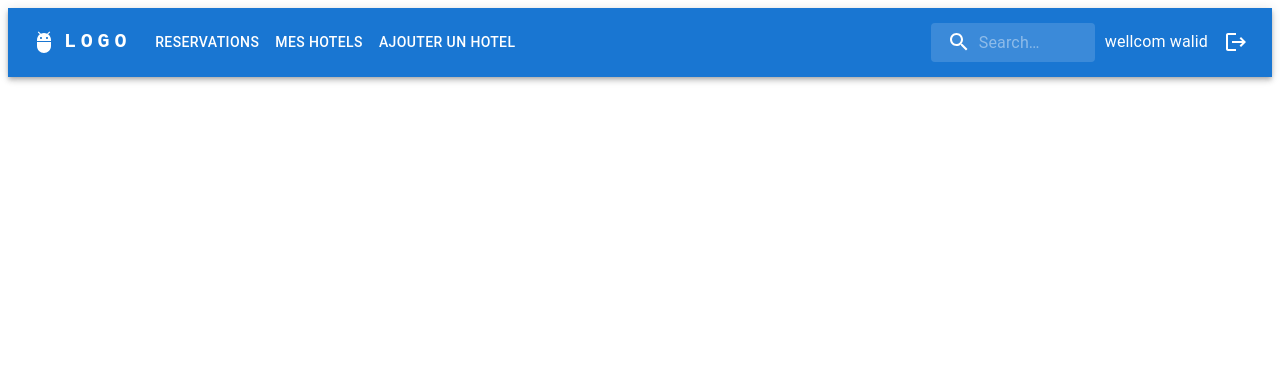
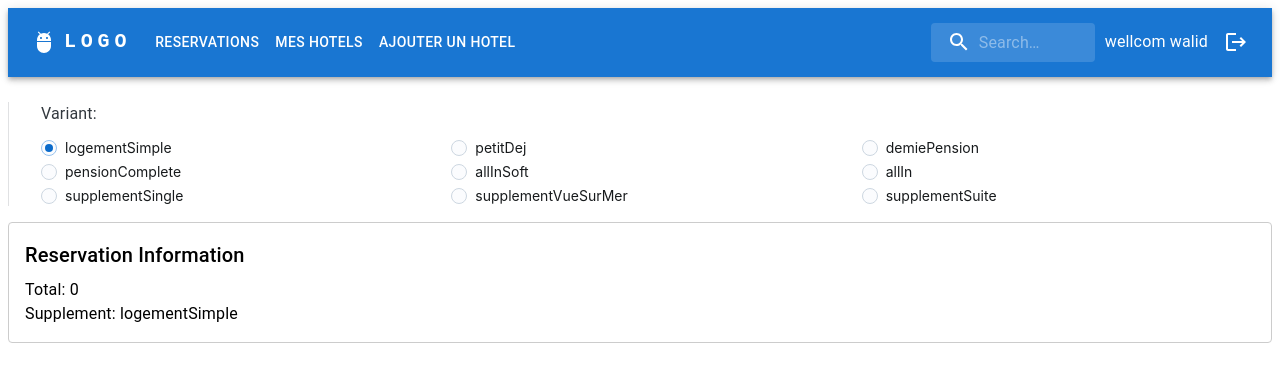
Before and after one commit to fares-boutriga/EL-BEY-TRAVEL, a React (Create React App) app in the folder client/: page /up in a window 1280 px wide. Shown: the top 382 px of the page. Built offline with nearby package versions, Linux system fonts and the light colour scheme.

Commit message:
lurn redux

```diff
--- a/client/src/App.js
+++ b/client/src/App.js
@@ -15,6 +15,7 @@ import AddReservation from './components/Reservation/AddReservation/AddReservati
 import Rooms from './components/Reservation/Rooms';
 import { store } from './store';
 import {Provider} from 'react-redux'
+import UpdateReservation from './components/Reservation/UpdateReservation';
 
 function App() {
   const [hotelId,setHotelId]=useState('')
@@ -27,9 +28,9 @@ function App() {
         <NavBar />
         <Routes>
           <Route path="/" element={<CreateHotle setHotelId={setHotelId}/>} />
+          {/* delete the hotel details component */}
           <Route path="/HotelDetails" element={<HotelDetails />} />
           <Route path="/CreatePeriods" element={<CreatePeriods hotelId={newHotel}/>} />
-          <Route path="/HotelDetails" element={<HotelDetails />} />
           <Route path="/Prices/:NPeriode" element={<Prices  hotelId={newHotel}/>} />
           <Route path="/login" element={<Login />} />
           <Route path="/signUp" element={<SignUp />} />
@@ -38,6 +39,7 @@ function App() {
           <Route path="/p" element={<Promotion />} />
           <Route path="/add" element={<AddReservation />} />
           <Route path="/room" element={<Rooms />} />
+          <Route path="/up" element={<UpdateReservation />} />
           {/* <Route path="/register" element={<RegisterPage />} /> */}
 
         </Routes>
--- a/client/src/components/Prices/PriceOnePer.jsx
+++ b/client/src/components/Prices/PriceOnePer.jsx
@@ -14,9 +14,9 @@ export default function PriceOnePer({setPrices,reload}) {
     pensionComplète: "",
     allInSoft: "",
     allIn: "",
-    supplémentSingle: "",
-    supplémentVueSurMer: "",
-    supplémentSuite: "",
+    supplementSingle: "",
+    supplementVueSurMer: "",
+    supplementSuite: "",
   });
   useEffect(()=>{
     setValues({
@@ -26,9 +26,9 @@ export default function PriceOnePer({setPrices,reload}) {
         pensionComplète: "",
         allInSoft: "",
         allIn: "",
-        supplémentSingle: "",
-        supplémentVueSurMer: "",
-        supplémentSuite: ""
+        supplementSingle: "",
+        supplementVueSurMer: "",
+        supplementSuite: ""
       })
   },[reload])
   const handleChange = (prop) => (event) => {
@@ -131,14 +131,14 @@ export default function PriceOnePer({setPrices,reload}) {
         <Grid item xs={12} sm={6}>
           <TextField
             required
-            id="supplémentSingle"
-            name="supplémentSingle"
+            id="supplementSingle"
+            name="supplementSingle"
             label="Supplément single"
             fullWidth
             variant="standard"
             type='number'
-            value={values.supplémentSingle}
-            onChange={handleChange('supplémentSingle')}
+            value={values.supplementSingle}
+            onChange={handleChange('supplementSingle')}
           />
         </Grid>
         <Grid item xs={12} sm={6}>
@@ -150,25 +150,25 @@ export default function PriceOnePer({setPrices,reload}) {
             fullWidth
             variant="standard"
             type='number'
-            value={values.supplémentVueSurMer}
-            onChange={handleChange('supplémentVueSurMer')}
+            value={values.supplementVueSurMer}
+            onChange={handleChange('supplementVueSurMer')}
           />
         </Grid>
         <Grid item xs={12} sm={6}>
           <TextField
             required
-            id="supplémentSuite"
-            name="supplémentSuite"
-            label="supplémentSuite"
+            id="supplementSuite"
+            name="supplementSuite"
+            label="supplementSuite"
             fullWidth
             variant="standard"
             type='number'
-            value={values.supplémentSuite}
-            onChange={handleChange('supplémentSuite')}
+            value={values.supplementSuite}
+            onChange={handleChange('supplementSuite')}
           />
         </Grid>
 
-      <Button onClick={()=>console.log(values)} >clg supplémentSuite</Button>
+      <Button onClick={()=>console.log(values)} >clg supplementSuite</Button>
       </Grid>
     </React.Fragment>
   );
--- a/client/src/components/Reservation/AddReservation/HotelsPrices.jsx
+++ b/client/src/components/Reservation/AddReservation/HotelsPrices.jsx
@@ -6,14 +6,13 @@ import Card from "@mui/joy/Card";
 import CardContent from "@mui/joy/CardContent";
 import Typography from "@mui/joy/Typography";
 import Sheet from "@mui/joy/Sheet";
-import axios from "axios";
 import hotelImage from "../../../assets/hotel.png";
 import { Rating } from "@mui/material";
 import {getRoomData} from '../../../features/roomsSlice'
 import { useDispatch, useSelector } from "react-redux";
+import { setTotal } from "../../../features/resrvationSlice";
 
 function HotelsPrices({
-  rooms,
   checkInDate,
   checkOutDate,
   numberDays,
@@ -21,6 +20,7 @@ function HotelsPrices({
   hotels,
 }) {
   const { values} = useSelector((state) => state.roomData);
+  const supplement = useSelector(state => state.reservation.supplement);
 
   const dispatch = useDispatch();
 
@@ -53,16 +53,56 @@ function HotelsPrices({
     return result;
   };
 
-  const handleRoomsPrice = (arr) => {
+  const handleRoomsPrice = (arr,supp) => {
     let roomsPrice = {};
-
+    let total=0
     for (let i = 0; i < roomData.length; i++) {
       const roomNumber = `room${i + 1}`;
 
-      if (roomData[i].nAdult === 1) {
-        roomsPrice[roomNumber] = arr[4].price;
-      } else if (roomData[i].nAdult > 1) {
-        roomsPrice[roomNumber] = arr[0].price;
+      if (roomData[i].nAdult === 1&&supp==='logementSimple') {
+        roomsPrice[roomNumber] = arr[4].price+arr[0].price
+      } else if (roomData[i].nAdult > 1 &&supp==='logementSimple') {
+        roomsPrice[roomNumber] = arr[0].price *2;
+      }
+      if (roomData[i].nAdult === 1&&supp==="petitDej") {
+        roomsPrice[roomNumber] = arr[4].price+arr[1].price
+      } else if (roomData[i].nAdult > 1 &&supp==="petitDej") {
+        roomsPrice[roomNumber] = arr[1].price *2;
+      }
+      if (roomData[i].nAdult === 1&&supp==="supplémentVueSurMer") {
+        roomsPrice[roomNumber] = arr[4].price+arr[2].price
+      } else if (roomData[i].nAdult > 1 &&supp==="supplémentVueSurMer") {
+        roomsPrice[roomNumber] = arr[2].price *2;
+      }
+      if (roomData[i].nAdult === 1&&supp==="demiePension") {
+        roomsPrice[roomNumber] = arr[4].price+arr[3].price
+      } else if (roomData[i].nAdult > 1 &&supp==="demiePension") {
+        roomsPrice[roomNumber] = arr[3].price *2;
+      }
+      if (roomData[i].nAdult === 1&&supp==="demiePension") {
+        roomsPrice[roomNumber] = arr[4].price+arr[3].price
+      } else if (roomData[i].nAdult > 1 &&supp==="demiePension") {
+        roomsPrice[roomNumber] = arr[3].price *2;
+      }
+      if (roomData[i].nAdult === 1&&supp==="pensionComplete") {
+        roomsPrice[roomNumber] = arr[4].price+arr[5].price
+      } else if (roomData[i].nAdult > 1 &&supp==="pensionComplete") {
+        roomsPrice[roomNumber] = arr[5].price *2;
+      }
+      if (roomData[i].nAdult === 1&&supp==="allInSoft") {
+        roomsPrice[roomNumber] = arr[4].price+arr[6].price
+      } else if (roomData[i].nAdult > 1 &&supp==="allInSoft") {
+        roomsPrice[roomNumber] = arr[6].price *2;
+      }
+      if (roomData[i].nAdult === 1&&supp==="allIn") {
+        roomsPrice[roomNumber] = arr[4].price+arr[7].price
+      } else if (roomData[i].nAdult > 1 &&supp==="allIn") {
+        roomsPrice[roomNumber] = arr[7].price *2;
+      }
+      if (roomData[i].nAdult === 1&&supp==="supplementSuite") {
+        roomsPrice[roomNumber] = arr[4].price+arr[8].price
+      } else if (roomData[i].nAdult > 1 &&supp==="supplémentSuite") {
+        roomsPrice[roomNumber] = arr[8].price *2;
       }
     }
 
@@ -70,7 +110,12 @@ function HotelsPrices({
     console.log("Rooms price:", roomsPrice);
     console.log("Room data:", roomData);
     dispatch(getRoomData(roomData));
-
+    for(let key in roomsPrice ){
+      total +=roomsPrice[key]
+    }
+    console.log('this is the total',total * numberDays)
+    dispatch(setTotal(total*numberDays ))
+    return total * numberDays
   };
 
   return (
@@ -120,7 +165,7 @@ function HotelsPrices({
                 fontWeight="lg"
                 textColor="text.tertiary"
               >
-                {fixPrice(e.prices[0].price, e.periods)}
+                {handleRoomsPrice(e.prices, supplement)}
               </Typography>
               <Sheet
                 sx={{
--- /dev/null
+++ b/client/src/components/Reservation/UpdateReservation.jsx
@@ -0,0 +1,88 @@
+import * as React from 'react';
+import { useSelector, useDispatch } from 'react-redux'; // Import hooks from react-redux
+import Sheet from '@mui/joy/Sheet';
+import Button from '@mui/joy/Button';
+import RadioGroup from '@mui/joy/RadioGroup';
+import Radio from '@mui/joy/Radio';
+import Grid from '@mui/material/Grid'; // Import Grid from MUI
+import { setSupplement } from '../../features/resrvationSlice';
+import { Typography, Box } from '@mui/material';
+
+export default function UpdateReservation() {
+  const dispatch = useDispatch(); // Get the dispatch function from useDispatch
+  const supplement = useSelector(state => state.reservation.supplement); // Get the supplement state from Redux
+
+  const handleSupplementChange = (event) => {
+    dispatch(setSupplement(event.target.value)); // Dispatch the setSupplement action to update the supplement state in Redux
+  };
+  const reservation = useSelector((state) => state.reservation);
+
+  return (
+    <Box>
+      <Sheet
+        sx={{
+          background: 'transparent',
+          pl: 4,
+          borderLeft: '1px solid',
+          borderColor: 'divider',
+        }}
+      >
+        <Typography
+          level="body-sm"
+          fontWeight="xl"
+          id="variant-label"
+          textColor="text.primary"
+          mb={1}
+        >
+          Variant:
+        </Typography>
+        <RadioGroup
+          size="sm"
+          aria-labelledby="variant-label"
+          name="variant"
+          value={supplement} // Use the supplement state from Redux
+          onChange={handleSupplementChange} // Use the handleSupplementChange function to update the supplement state
+        >
+          <Grid container spacing={0}> {/* Minimize gap in Grid container */}
+            <Grid item xs={12} sm={6} md={4}>
+              <Radio label="logementSimple" value="logementSimple" />
+            </Grid>
+            <Grid item xs={12} sm={6} md={4}>
+              <Radio label="petitDej" value="petitDej" />
+            </Grid>
+            <Grid item xs={12} sm={6} md={4}>
+              <Radio label="demiePension" value="demiePension" />
+            </Grid>
+            <Grid item xs={12} sm={6} md={4}>
+              <Radio label="pensionComplete" value="pensionComplete" />
+            </Grid>
+            <Grid item xs={12} sm={6} md={4}>
+              <Radio label="allInSoft" value="allInSoft" />
+            </Grid>
+            <Grid item xs={12} sm={6} md={4}>
+              <Radio label="allIn" value="allIn" />
+            </Grid>
+            <Grid item xs={12} sm={6} md={4}>
+              <Radio label="supplementSingle" value="supplementSingle" />
+            </Grid>
+            <Grid item xs={12} sm={6} md={4}>
+              <Radio label="supplementVueSurMer" value="supplementVueSurMer" />
+            </Grid>
+            <Grid item xs={12} sm={6} md={4}>
+              <Radio label="supplementSuite" value="supplementSuite" />
+            </Grid>
+          </Grid>
+        </RadioGroup>
+      </Sheet>
+      <Box sx={{ p: 2, border: '1px solid #ccc', borderRadius: '4px', mt: 2 }}>
+      <Typography variant="h6" gutterBottom>
+        Reservation Information
+      </Typography>
+      <Typography variant="body1">Total: {reservation.total}</Typography>
+      <Typography variant="body1">Supplement: {reservation.supplement}</Typography>
+      {/* Add more reservation details here as needed */}
+    </Box>
+
+    </Box>
+  );
+}
--- /dev/null
+++ b/client/src/features/resrvationSlice.js
@@ -0,0 +1,27 @@
+import { createSlice } from "@reduxjs/toolkit";
+
+const initialState = {
+  value: {},
+  total:0,
+  supplement:'logementSimple'
+};
+
+export const resrvationSlice = createSlice({
+  name: 'reservation',
+  initialState,
+  reducers: {
+    saveResevation: (state, action) => {
+      state.value = action.payload;
+    },
+    setTotal:(state,action)=>{
+        state.total=action.payload
+    },
+    setSupplement: (state, action) => {
+      state.supplement = action.payload;
+    },
+  },
+});
+
+export const { saveResevation,setTotal,setSupplement } = resrvationSlice.actions;
+ const reservationReducer= resrvationSlice.reducer;
+export default reservationReducer
--- a/client/src/store.js
+++ b/client/src/store.js
@@ -2,9 +2,11 @@ import {configureStore}from '@reduxjs/toolkit'
 //import reducers
 import hotelReducer from './features/hotelPrices'
 import roomsReducer from './features/roomsSlice'
+import reservationReducer from './features/resrvationSlice'
 export const store=configureStore({
     reducer:{
         hotelPrices:hotelReducer,
-        roomData:roomsReducer
+        roomData:roomsReducer,
+        reservation:reservationReducer
     }
 })
```
Also changed, not shown: client/src/components/ClientDetails/ClientDetails.jsx (deleted, +0 -11 lines), client/src/components/Hotels/MyHotels/MyHotels.jsx (deleted, +0 -11 lines), client/src/components/ClientDetails/ClientDetails.css (deleted), client/src/components/Hotels/MyHotels/MyHotels.css (deleted).
